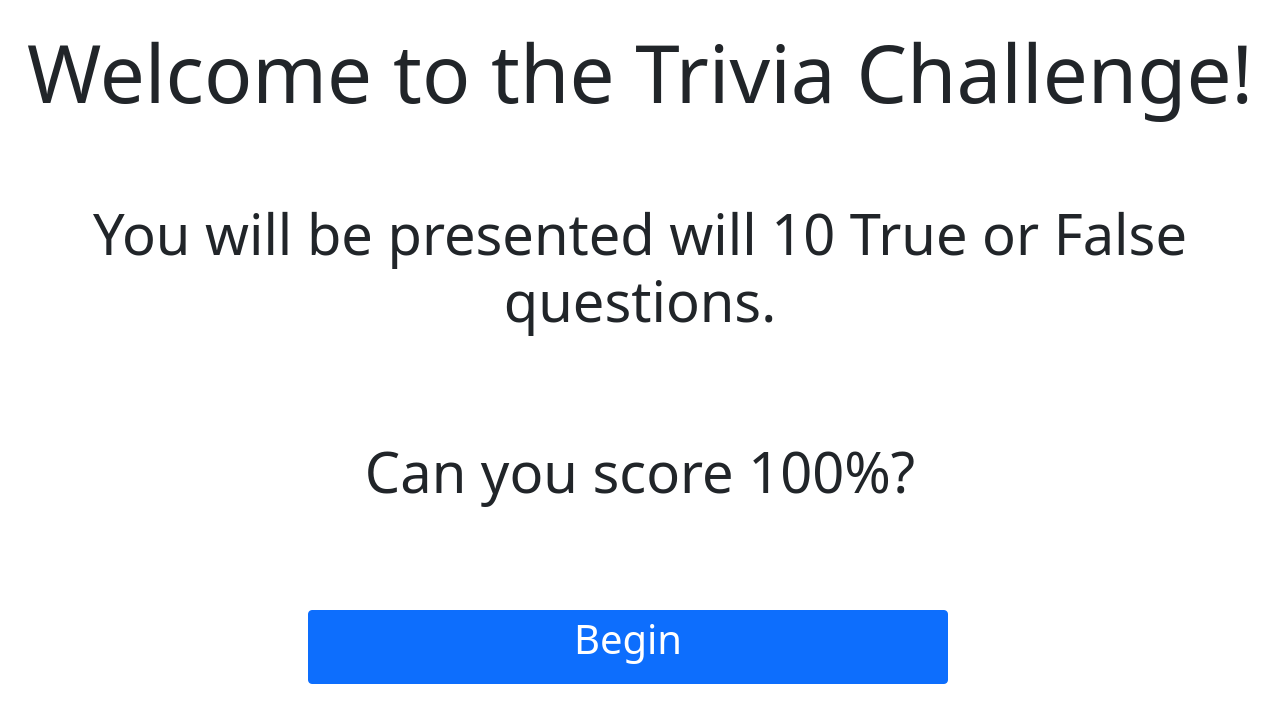
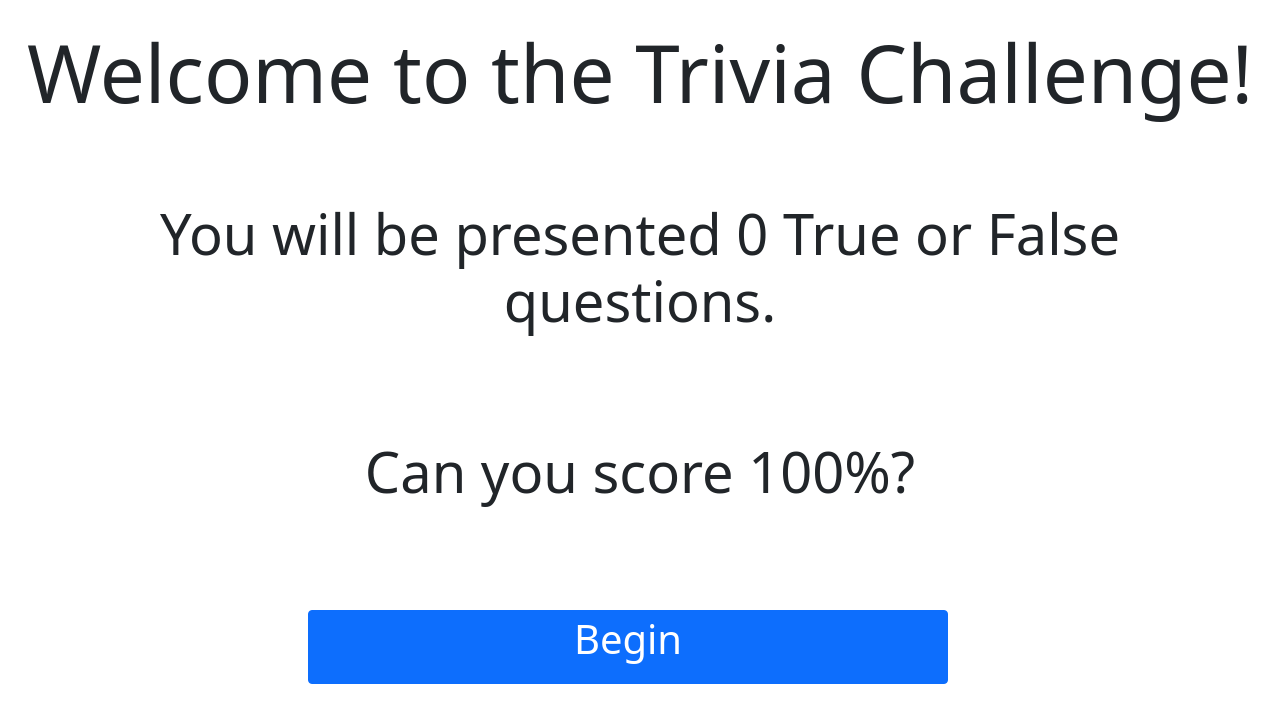
Before and after one commit to triss-smith/questionnaire, a React (Create React App) app: page / in a window 1280 px wide. Shown: the top 722 px of the page. Built offline with nearby package versions, Linux system fonts and the light colour scheme; no server answers.

Commit message:
Fixed typo, refactored splash page for scalability

```diff
--- a/src/Layout/Home/SplashPage.js
+++ b/src/Layout/Home/SplashPage.js
@@ -1,7 +1,7 @@
 import React from "react";
 import { Link } from "react-router-dom";
 
-function SplashPage() {
+function SplashPage({ quizInfo }) {
   return (
     <div>
       <div className="row">
@@ -10,7 +10,7 @@ function SplashPage() {
         </h1>
 
         <h2 className="display-4 text-center p-5">
-          You will be presented will 10 True or False questions.
+          You will be presented {quizInfo.length} True or False questions.
         </h2>
 
         <h2 className="display-4 text-center p-5">Can you score 100%?</h2>
--- a/src/Layout/Layout.js
+++ b/src/Layout/Layout.js
@@ -26,7 +26,7 @@ function Layout() {
     <Router>
       <Switch>
         <Route exact={true} path="/">
-          <SplashPage />
+          <SplashPage quizInfo={quizInfo}/>
         </Route>
         <Route path="/questions">
           <QuestionsPage quizInfo={quizInfo} userAnswers={userAnswers} />
```
